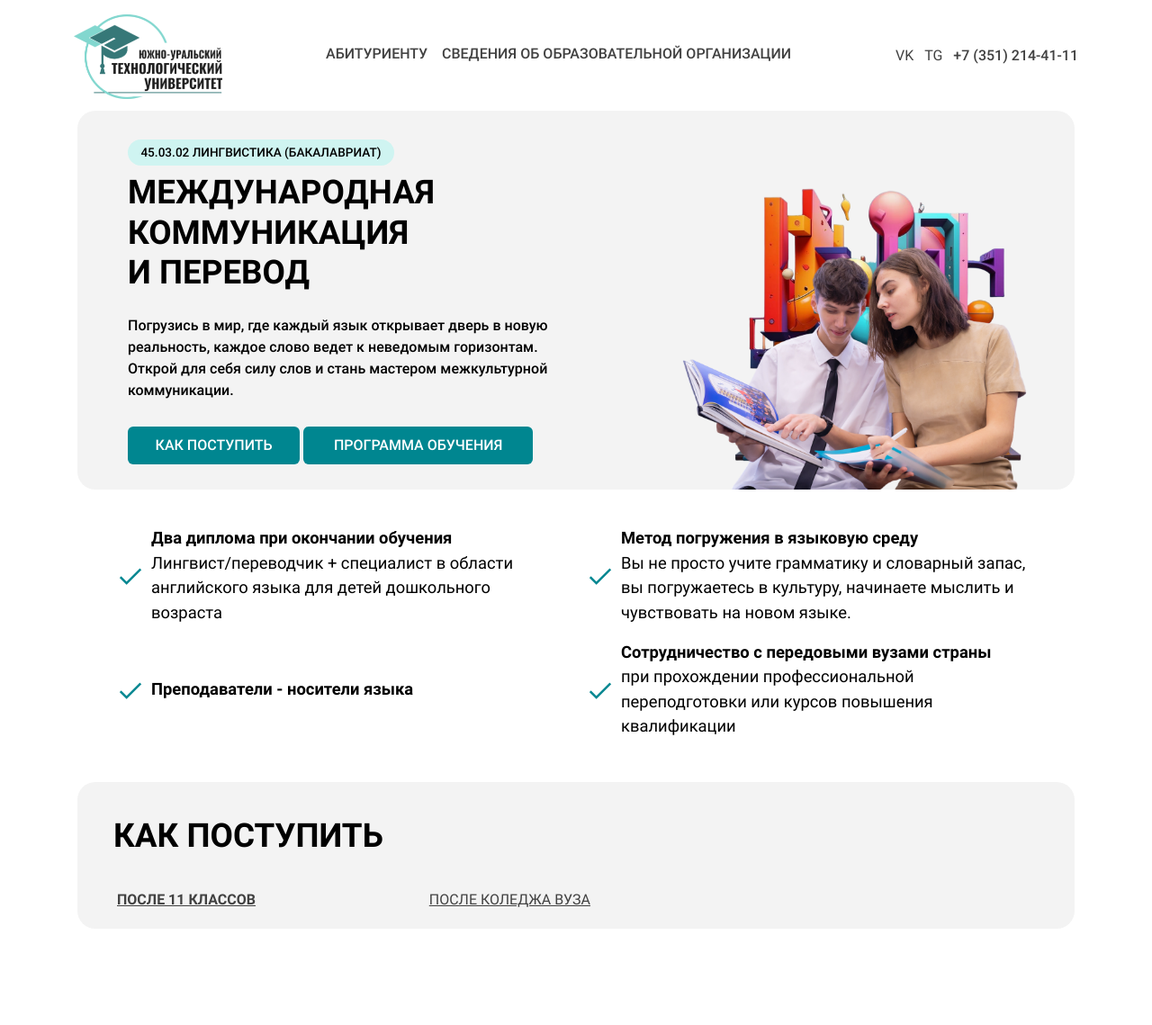
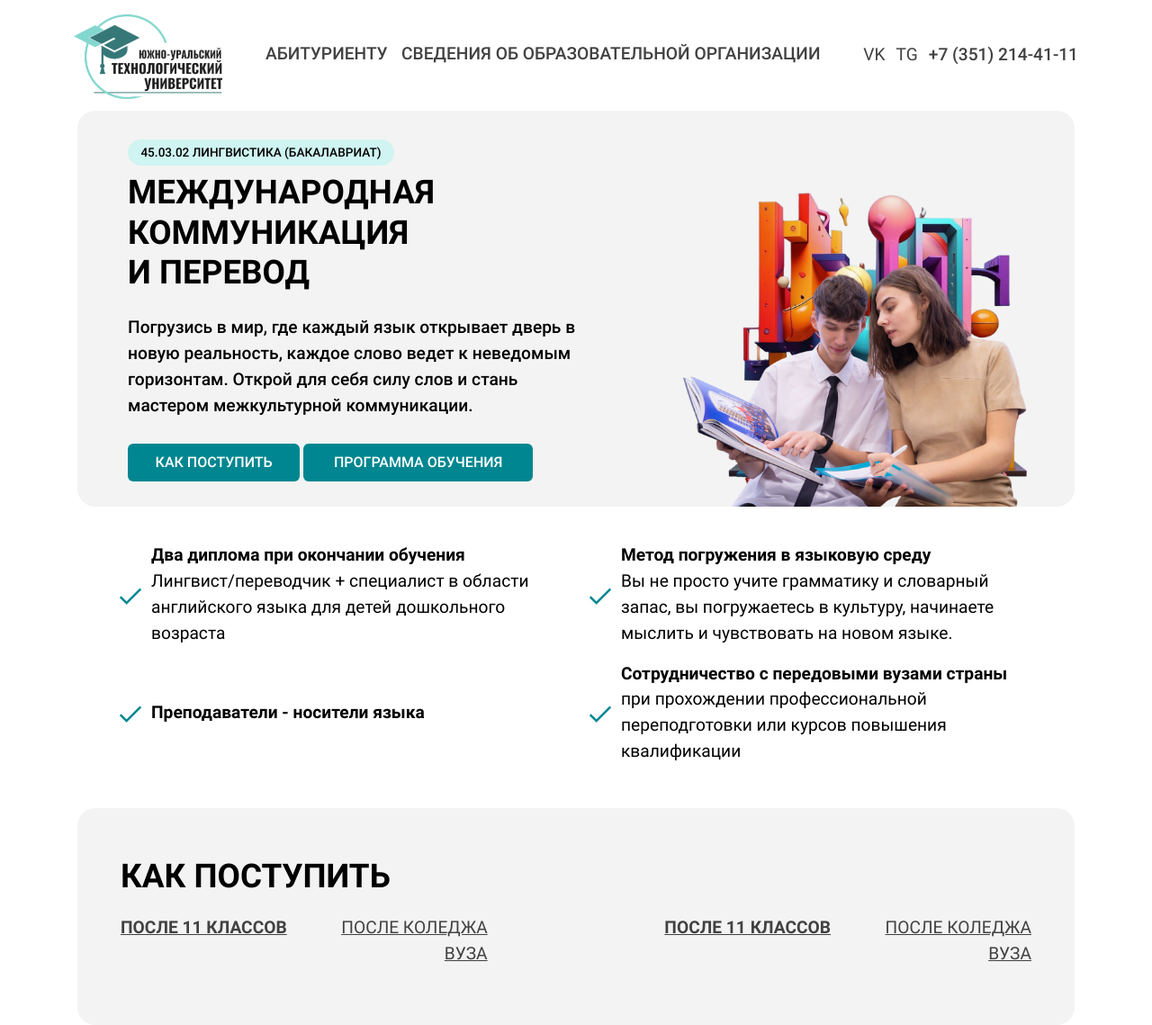
Before and after one commit to AlekseiKoltashev/AlekseiKoltashev.github.io, a PHP site: page / in a window 1280 px wide. Shown: the whole page at 90% size. Before the commit the page ends 1008 px from the top, so only its background shows below. Run offline with PHP 8.4, Linux system fonts and the light colour scheme; some libraries are stand-ins or nearby versions.

Commit message:
Add kak postupit

```diff
--- a/css/media-style.css
+++ b/css/media-style.css
@@ -96,7 +96,7 @@
         font-size: 1.15rem;
     }
     .fs-7-suut{
-        font-size: 1rem;
+        font-size: 1.2rem;
     }
 
     .fs-8-suut{
--- a/index.html
+++ b/index.html
@@ -86,20 +86,20 @@
             <div class="row mx-auto justify-content-center">
                 <div class="plus-specialization_block mt-3  col-11 col-lg-6 d-flex">
                     <img class="d-block align-self-center" src="/img/icons8-галочка-480.png"  alt="Преимущество">
-                    <p class="m-0 ms-2 align-self-center fs-6-suut"><span class="fw-bold">Два диплома при окончании обучения</span> <br> Лингвист/переводчик  + специалист в  области английского языка для детей дошкольного возраста</p>
+                    <p class="m-0 ms-2 align-self-center fs-7-suut"><span class="fw-bold">Два диплома при окончании обучения</span> <br> Лингвист/переводчик  + специалист в  области английского языка для детей дошкольного возраста</p>
                 </div>
                 <div class="plus-specialization_block mt-3  col-11 col-lg-6 d-flex">
                     <img class="d-block align-self-center" src="/img/icons8-галочка-480.png"  alt="Преимущество">
-                    <p class="m-0 ms-2 align-self-center fs-6-suut"><span class="fw-bold">Метод погружения в языковую среду</span> <br>
+                    <p class="m-0 ms-2 align-self-center fs-7-suut"><span class="fw-bold">Метод погружения в языковую среду</span> <br>
                         Вы не просто учите грамматику и словарный запас, вы погружаетесь в культуру, начинаете мыслить и чувствовать на новом языке.</p>
                 </div>
                 <div class="plus-specialization_block mt-3  col-11 col-lg-6 d-flex">
                     <img class="d-block align-self-center" src="/img/icons8-галочка-480.png"  alt="Преимущество">
-                    <p class="m-0 ms-2 align-self-center fs-6-suut"><span class="fw-bold">Преподаватели - носители языка</span></p>
+                    <p class="m-0 ms-2 align-self-center fs-7-suut"><span class="fw-bold">Преподаватели - носители языка</span></p>
                 </div>
                 <div class="plus-specialization_block mt-3  col-11 col-lg-6 d-flex">
                     <img class="d-block align-self-center" src="/img/icons8-галочка-480.png"  alt="Преимущество">
-                    <p class="m-0 ms-2 align-self-center fs-6-suut"><span class="fw-bold">Сотрудничество с передовыми вузами страны</span> <br>
+                    <p class="m-0 ms-2 align-self-center fs-7-suut"><span class="fw-bold">Сотрудничество с передовыми вузами страны</span> <br>
                         при прохождении профессиональной переподготовки или курсов повышения квалификации</p>
                 </div>
             </div>
@@ -109,24 +109,38 @@
     <!-- КАК ПОСТУПИТЬ -->
     <section>
             <div class="container mt-5">
-                <div class=" mx-1 wrapper background-color-gray px-3 pt-3 pb-1 row ">
-                    <div class="d-flex m-lg-3 px-2 mt-md-2">
+                <div class="mx-1 wrapper background-color-gray px-3 px-lg-4 px-xl-5 py-4 py-xl-5">
+                    <div class="row">
                         <p class="fs-1-suut fw-bold text-transform-uppercase">Как поступить</p>
                     </div>
-                    <div class="d-flex mx-lg-3">
-                        <div class="col-12 col-lg-6">
-                            <div class="d-flex">
+
+                    <!-- ИИНФОРМАЦИЯ О ПОСТУПЛЕНИИ -->
+                    <div class="row  justify-content-between">
+                        <div class="col-12 col-lg-5">
+                            <div class="row">
                                 <div class="col-6">
                                     <p class="fs-7-suut fw-bold text-decoration-underline text-transform-uppercase text-dark-suut">После 11 классов</p>
                                 </div>
                                 <div class="col-6">
-                                    <p class="fs-7-suut text-decoration-underline text-transform-uppercase text-lg-end text-dark-suut">После коледжа вуза</p>
+                                    <p class="fs-7-suut text-decoration-underline text-transform-uppercase text-end text-dark-suut">После коледжа вуза</p>
                                 </div>
                             </div>
+                        </div>
 
 
+                        <div class="col-12 col-lg-5">
+                            <div class="row">
+                                <div class="col-6">
+                                    <p class="fs-7-suut fw-bold text-decoration-underline text-transform-uppercase text-dark-suut">После 11 классов</p>
+                                </div>
+                                <div class="col-6">
+                                    <p class="fs-7-suut text-decoration-underline text-transform-uppercase text-end text-dark-suut">После коледжа вуза</p>
+                                </div>
+                            </div>
                         </div>
                     </div>
+                    <!-- КОНЕЦ ИИНФОРМАЦИЯ О ПОСТУПЛЕНИИ -->
+
                 </div>
             </div>
     </section>
```
